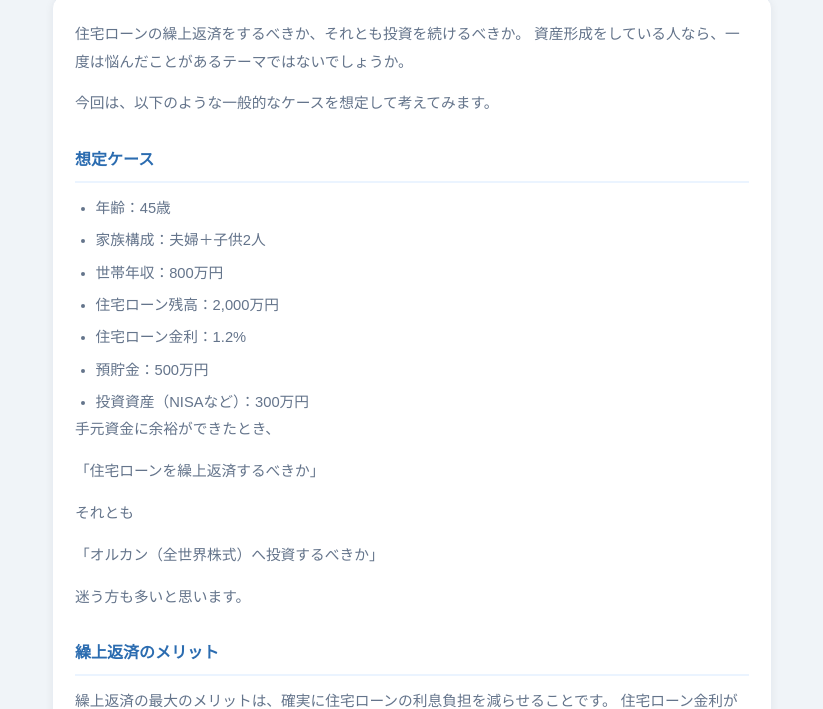
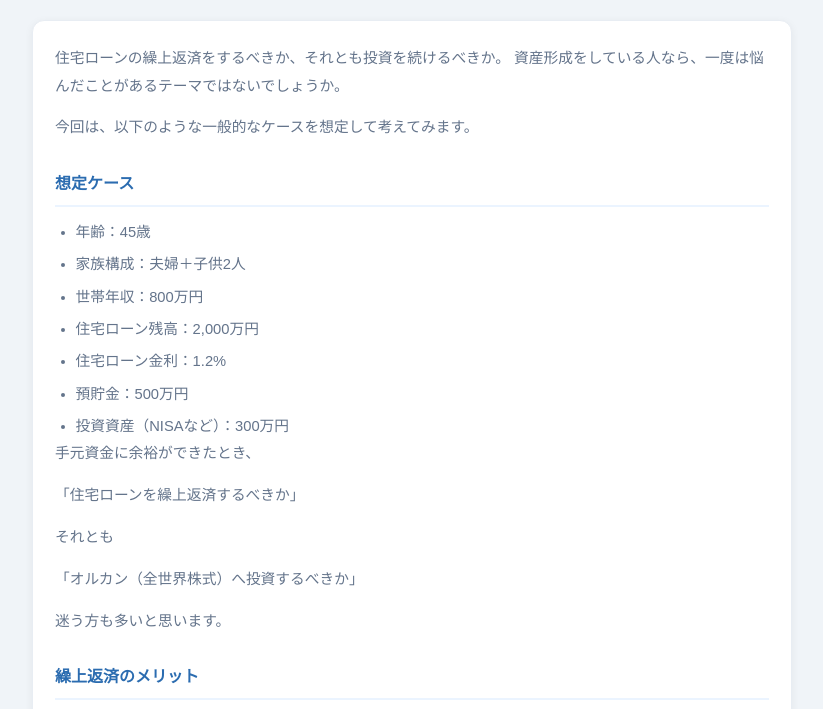
Before and after one commit to kylek88-lab/financial-tools-lab, a plain HTML site: page article/mortgage-prepay-vs-invest/index.html in a window 1280 px wide. Shown: the part 349-1058 px from the top of the page, without its empty margins (228-1051 px from the left). Drawn offline with Linux system fonts and the light colour scheme.

Commit message:
Add files via upload

```diff
--- a/article/mortgage-prepay-vs-invest/index.html
+++ b/article/mortgage-prepay-vs-invest/index.html
@@ -54,12 +54,22 @@
       background: var(--bg);
       color: var(--text);
       line-height: 1.7;
-      padding: 24px 16px 64px;
+      padding: 32px 20px 64px;
     }
 
     .container {
-      max-width: 720px;
+      max-width: 960px;
       margin: 0 auto;
+    }
+
+    /* 外枠960px・本文760px（トップページと統一） */
+    .article-main {
+      max-width: 760px;
+      margin: 0 auto;
+    }
+
+    @media (min-width: 900px) {
+      body { padding: 48px 24px 80px; }
     }
 
     .site-nav {
@@ -291,6 +301,7 @@
 </head>
 <body>
   <div class="container">
+    <div class="article-main">
     <nav class="site-nav" aria-label="サイト内ナビゲーション">
       <div class="breadcrumb" aria-label="パンくずリスト">
         <a href="../../index.html">ホーム</a>
@@ -464,6 +475,7 @@
         </span>
       </a>
     </section>
+    </div>
 
     <footer>
       <p class="footer-links">
```
